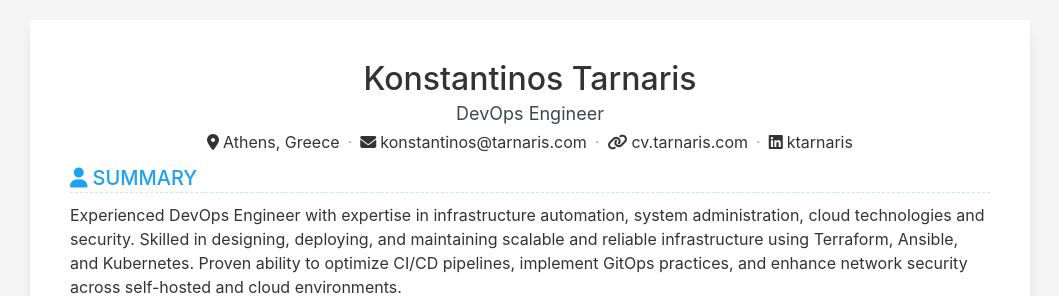
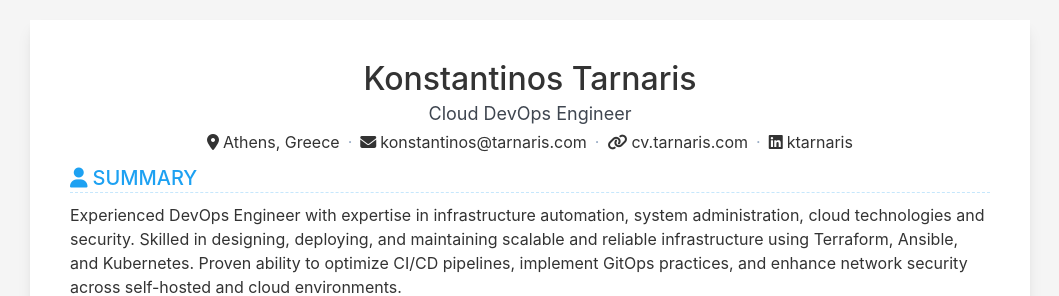
Before and after one commit to ktarnaris/cv, a Jekyll site: the page built from index.html, in a window 1280 px wide. Shown: the top 296 px of the page, without its empty margins (110-1169 px from the left). Built offline with Jekyll 4.4.1, drawn with Linux system fonts in a browser that asks for light colours.

Commit message:
update tittle

```diff
--- a/_data/data.yml
+++ b/_data/data.yml
@@ -4,7 +4,7 @@ meta:
 
 basic:
   name: Konstantinos Tarnaris
-  title: DevOps Engineer
+  title: Cloud DevOps Engineer
   avatar:
     show: false
     path: /assets/images/profile.png
```
